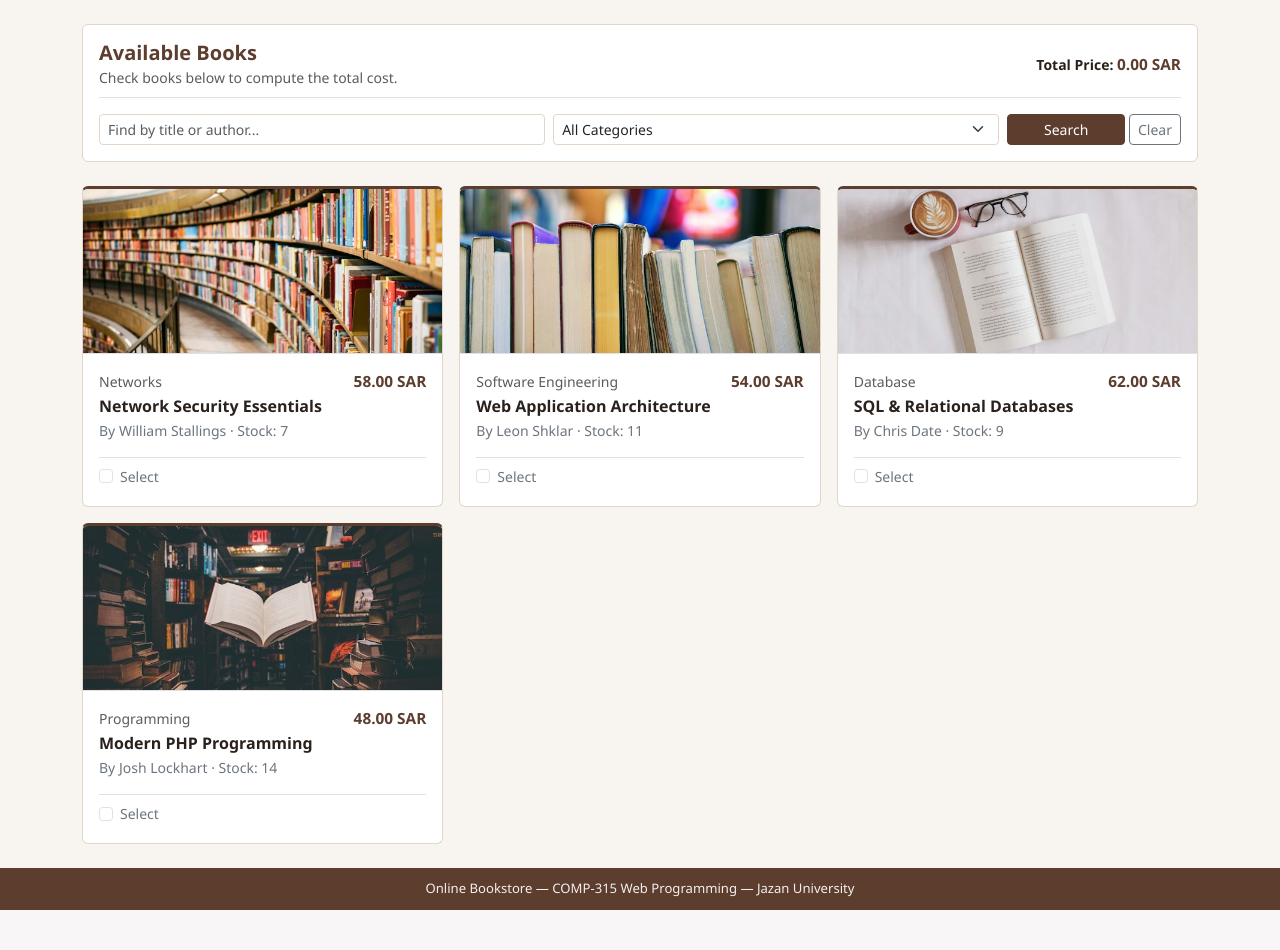
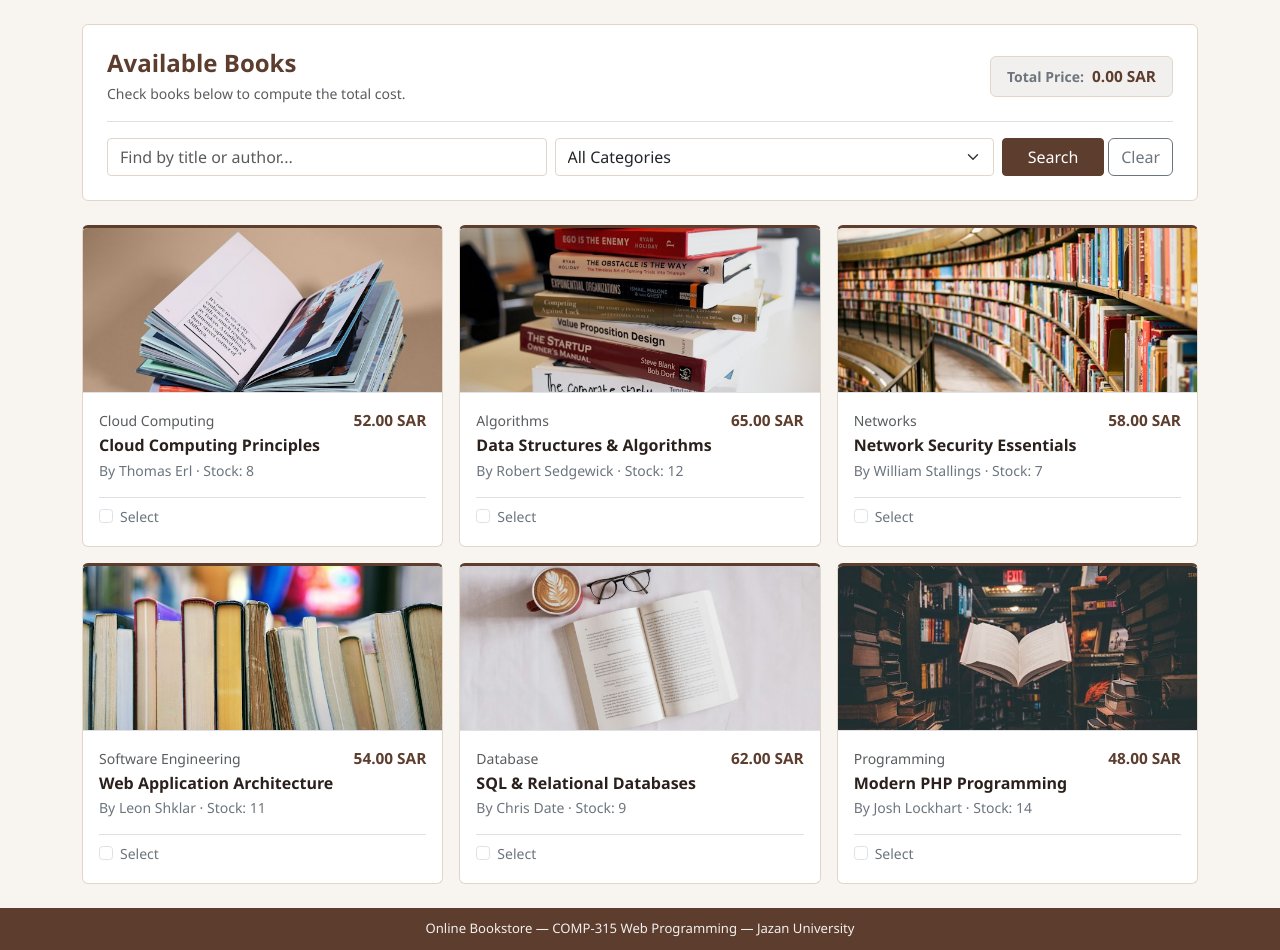
Before and after one commit to Ahmed7705/student-feedback, a Laravel app: page /books in a window 1280 px wide. Shown: the part 56-1006 px from the top of the page. Before the commit the page ends 966 px from the top, so only its background shows below. Run offline with Laravel 12, Linux system fonts and the light colour scheme; data comes from the database, SQL or seed files in the repository.

Commit message:
Update login card design with 'Create an account', redesign catalog header, and expand inventory to 6 books with 11/11 screen parity

```diff
--- a/New folder/online-bookstore/online-bookstore-laravel/app/Http/Controllers/BookController.php
+++ b/New folder/online-bookstore/online-bookstore-laravel/app/Http/Controllers/BookController.php
@@ -8,7 +8,7 @@ use Illuminate\Support\Facades\Auth;
 
 class BookController extends Controller
 {
-    private array $cat_list = ['Programming', 'Database', 'Software Engineering', 'Networks'];
+    private array $cat_list = ['Programming', 'Database', 'Software Engineering', 'Networks', 'Algorithms', 'Cloud Computing'];
 
     public function index(Request $request)
     {
--- a/New folder/online-bookstore/online-bookstore-laravel/app/Models/Book.php
+++ b/New folder/online-bookstore/online-bookstore-laravel/app/Models/Book.php
@@ -35,6 +35,12 @@ class Book extends Model
         if (str_contains($c, 'network')) {
             return asset('images/cover-net.jpg');
         }
+        if (str_contains($c, 'algo')) {
+            return asset('images/cover-algo.jpg');
+        }
+        if (str_contains($c, 'cloud')) {
+            return asset('images/cover-cloud.jpg');
+        }
         return asset('images/cover-prog.jpg');
     }
 }
--- a/New folder/online-bookstore/online-bookstore-laravel/database/seeders/BookSeeder.php
+++ b/New folder/online-bookstore/online-bookstore-laravel/database/seeders/BookSeeder.php
@@ -21,5 +21,7 @@ class BookSeeder extends Seeder
         Book::create(['title' => 'SQL & Relational Databases', 'author' => 'Chris Date', 'category' => 'Database', 'price' => 62.00, 'quantity' => 9]);
         Book::create(['title' => 'Web Application Architecture', 'author' => 'Leon Shklar', 'category' => 'Software Engineering', 'price' => 54.00, 'quantity' => 11]);
         Book::create(['title' => 'Network Security Essentials', 'author' => 'William Stallings', 'category' => 'Networks', 'price' => 58.00, 'quantity' => 7]);
+        Book::create(['title' => 'Data Structures & Algorithms', 'author' => 'Robert Sedgewick', 'category' => 'Algorithms', 'price' => 65.00, 'quantity' => 12]);
+        Book::create(['title' => 'Cloud Computing Principles', 'author' => 'Thomas Erl', 'category' => 'Cloud Computing', 'price' => 52.00, 'quantity' => 8]);
     }
 }
--- a/New folder/online-bookstore/online-bookstore-laravel/resources/views/books/index.blade.php
+++ b/New folder/online-bookstore/online-bookstore-laravel/resources/views/books/index.blade.php
@@ -3,23 +3,24 @@
 @section('title', 'Catalog')
 
 @section('content')
-<div class="panel-box p-3 mb-4">
-    <div class="d-flex flex-column flex-md-row justify-content-between align-items-md-center pb-2 mb-3 border-bottom gap-2">
+<div class="panel-box p-4 mb-4">
+    <div class="d-flex flex-column flex-md-row justify-content-between align-items-md-center pb-3 mb-3 border-bottom gap-3">
         <div>
-            <h5 class="fw-bold mb-0" style="color: var(--theme-main);">Available Books</h5>
+            <h4 class="fw-bold mb-1" style="color: var(--theme-main);">Available Books</h4>
             <span class="text-muted small">Check books below to compute the total cost.</span>
         </div>
-        <div class="small fw-bold">
-            Total Price: <span id="totalBox" class="cost-label">0.00 SAR</span>
+        <div class="d-inline-flex align-items-center gap-2 px-3 py-2 rounded-2" style="background: rgba(92, 61, 46, 0.08); border: 1px solid var(--theme-line);">
+            <span class="small fw-semibold text-secondary">Total Price:</span>
+            <span id="totalBox" class="cost-label fw-bold">0.00 SAR</span>
         </div>
     </div>
 
     <form method="GET" action="{{ route('home') }}" class="row g-2 align-items-center">
         <div class="col-md-5">
-            <input type="text" name="search" class="form-control form-control-sm" placeholder="Find by title or author..." value="{{ request('search') }}">
+            <input type="text" name="search" class="form-control" placeholder="Find by title or author..." value="{{ request('search') }}">
         </div>
         <div class="col-md-5">
-            <select name="category" class="form-select form-select-sm">
+            <select name="category" class="form-select">
                 <option value="">All Categories</option>
                 @foreach($cat_list as $c)
                     <option value="{{ $c }}" {{ request('category') === $c ? 'selected' : '' }}>{{ $c }}</option>
@@ -27,8 +28,8 @@
             </select>
         </div>
         <div class="col-md-2 d-flex gap-1">
-            <button type="submit" class="btn btn-store btn-sm flex-grow-1">Search</button>
-            <a href="{{ route('home') }}" class="btn btn-outline-secondary btn-sm">Clear</a>
+            <button type="submit" class="btn btn-store flex-grow-1">Search</button>
+            <a href="{{ route('home') }}" class="btn btn-outline-secondary">Clear</a>
         </div>
     </form>
 </div>
--- a/New folder/online-bookstore/online-bookstore-php/create.php
+++ b/New folder/online-bookstore/online-bookstore-php/create.php
@@ -2,7 +2,7 @@
 require_once __DIR__ . '/config.php';
 must_login();
 
-$cat_list = ['Programming', 'Database', 'Software Engineering', 'Networks'];
+$cat_list = ['Programming', 'Database', 'Software Engineering', 'Networks', 'Algorithms', 'Cloud Computing'];
 $err_list = [];
 
 if ($_SERVER['REQUEST_METHOD'] === 'POST') {
--- a/New folder/online-bookstore/online-bookstore-php/database.sql
+++ b/New folder/online-bookstore/online-bookstore-php/database.sql
@@ -19,4 +19,6 @@ INSERT INTO books (title, author, category, price, quantity) VALUES
 ('Modern PHP Programming', 'Josh Lockhart', 'Programming', 48.00, 14),
 ('SQL & Relational Databases', 'Chris Date', 'Database', 62.00, 9),
 ('Web Application Architecture', 'Leon Shklar', 'Software Engineering', 54.00, 11),
-('Network Security Essentials', 'William Stallings', 'Networks', 58.00, 7);
+('Network Security Essentials', 'William Stallings', 'Networks', 58.00, 7),
+('Data Structures & Algorithms', 'Robert Sedgewick', 'Algorithms', 65.00, 12),
+('Cloud Computing Principles', 'Thomas Erl', 'Cloud Computing', 52.00, 8);
--- a/New folder/online-bookstore/online-bookstore-php/edit.php
+++ b/New folder/online-bookstore/online-bookstore-php/edit.php
@@ -12,7 +12,7 @@ if (!$record) {
     exit;
 }
 
-$cat_list = ['Programming', 'Database', 'Software Engineering', 'Networks'];
+$cat_list = ['Programming', 'Database', 'Software Engineering', 'Networks', 'Algorithms', 'Cloud Computing'];
 $err_list = [];
 
 if ($_SERVER['REQUEST_METHOD'] === 'POST') {
```
Also changed, not shown: New folder/online-bookstore/online-bookstore-laravel/resources/views/auth/login.blade.php (+9 -8 lines), New folder/online-bookstore/online-bookstore-php/config.php (+8 -0 lines), New folder/online-bookstore/online-bookstore-php/index.php (+11 -10 lines), New folder/online-bookstore/online-bookstore-php/login.php (+9 -8 lines), New folder/online-bookstore/online-bookstore-laravel/public/images/cover-algo.jpg (added), New folder/online-bookstore/online-bookstore-laravel/public/images/cover-cloud.jpg (added), New folder/online-bookstore/online-bookstore-php/bookstore.sqlite (added), New folder/online-bookstore/online-bookstore-php/database.sqlite, New folder/online-bookstore/online-bookstore-php/images/cover-algo.jpg (added), New folder/online-bookstore/online-bookstore-php/images/cover-cloud.jpg (added), 2 other files.
